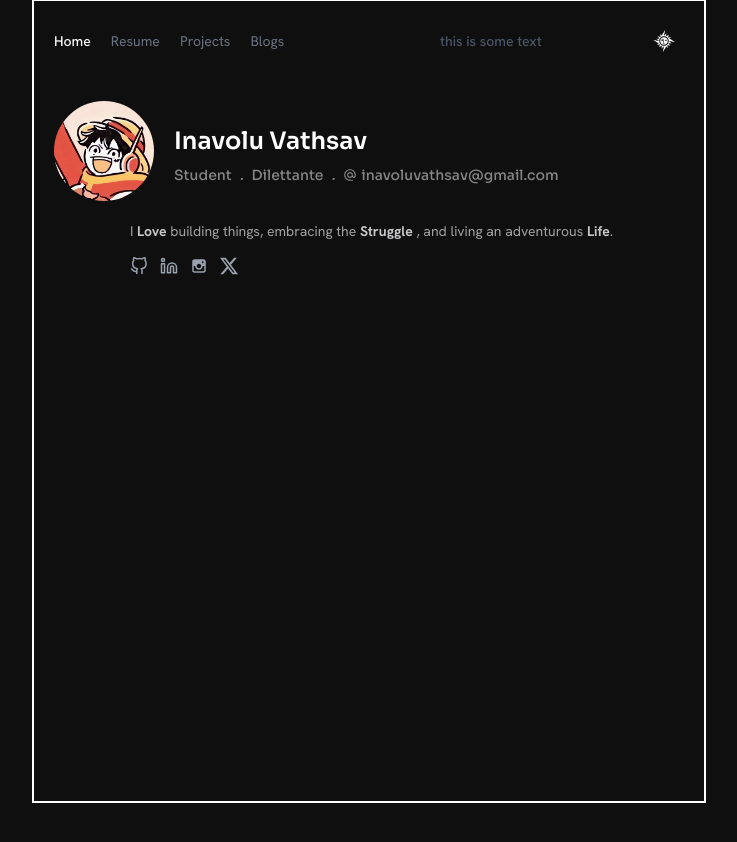
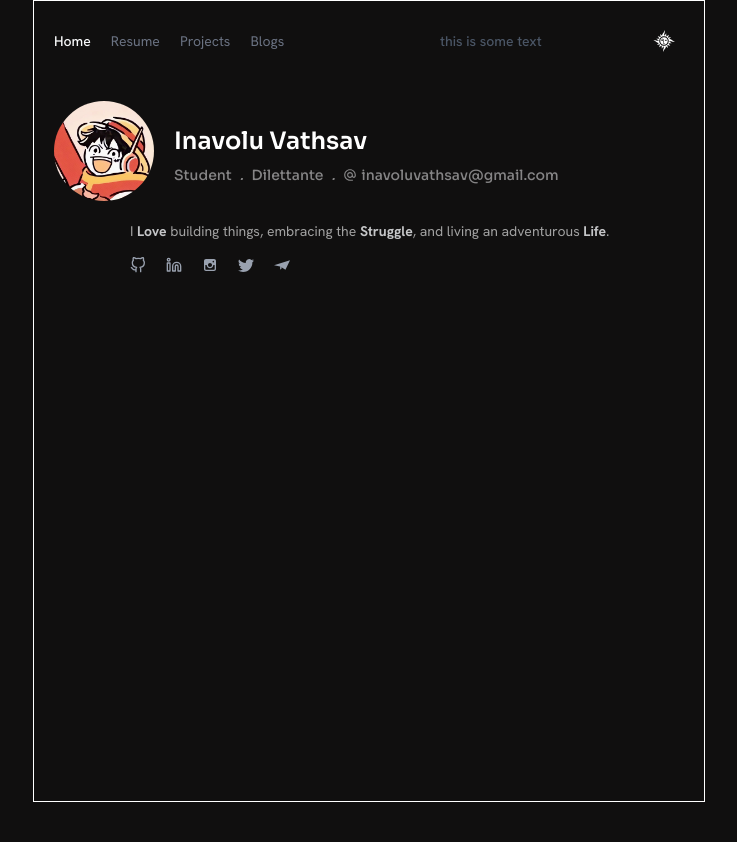
Before and after one commit to vathsavv56/my-portfolio, a React (Vite) app: page / in a window 1280 px wide. Shown: the top 842 px of the page, without its empty margins (271-1008 px from the left). Built offline with nearby package versions, Linux system fonts and the light colour scheme.

Commit message:
created Profile section

```diff
--- a/src/App.tsx
+++ b/src/App.tsx
@@ -37,7 +37,7 @@ const App = () => {
   return (
     <div className={
         cn(
-            "h-fit w-full max-w-2xl border mx-auto bg-[#100F0F] outline-white outline text-white font-grosek container"
+            "h-fit w-full max-w-2xl border mx-auto bg-[#100F0F] text-white font-grosek container"
         )
     }>
       <RouterProvider router={router} />
--- a/src/components/ContactSection.tsx
+++ b/src/components/ContactSection.tsx
@@ -1,6 +1,7 @@
 import { FiGithub, FiLinkedin } from "react-icons/fi";
 import { TiSocialInstagram } from "react-icons/ti";
 import { BsTwitter, BsTwitterX } from "react-icons/bs";
+import { SiMinutemailer } from "react-icons/si";
 
 const socials = [
   {
@@ -16,8 +17,13 @@ const socials = [
     link: "https://instagram.com/vathsavv56",
   },
   {
-    icon: BsTwitterX,
+    icon: BsTwitter,
+    hoverIcon: BsTwitterX,
     link: "https://twitter.com/yourusername",
+  },
+  {
+    icon: SiMinutemailer,
+    link: "https://mail.google.com/mail/?view=cm&fs=1&to=inavoluvathsav@gmail.com",
   },
 ];
 
@@ -25,24 +31,33 @@ const ContactSection = () => {
   return (
     <div className="mt-4 ml-24">
       <p className="font-grosek text-[14px] font-normal leading-5 text-[lab(66.128_-0.0000298023_0.0000119209)] max-w-lg">
-        I <strong className="text-gray-100/80"> Love </strong> building things,
-        embracing the <strong className="text-gray-100/80"> Struggle </strong>,
+        I <strong className="text-gray-100/80">Love</strong> building things,
+        embracing the <strong className="text-gray-100/80">Struggle</strong>,
         and living an adventurous{" "}
-        <strong className="text-gray-100/80"> Life</strong>.
+        <strong className="text-gray-100/80">Life</strong>.
       </p>
 
-      <div className="flex gap-3 mt-4">
+      <div className="flex gap-4 mt-4">
         {socials.map((item, index) => {
           const Icon = item.icon;
+          const HoverIcon = item.hoverIcon;
+
           return (
             <a
               key={index}
               href={item.link}
               target="_blank"
               rel="noopener noreferrer"
-              className="text-gray-400 hover:text-white text-lg"
+              className="group relative text-gray-400 hover:text-white w-5 h-5 transition-all duration-200 hover:-translate-y-0.5"
             >
-              <Icon />
+              {HoverIcon ? (
+                <>
+                  <Icon className="absolute inset-0 transition-all duration-300 group-hover:opacity-0 group-hover:scale-75" />
+                  <HoverIcon className="absolute inset-0 opacity-0 scale-75 transition-all duration-300 group-hover:opacity-100 group-hover:scale-100" />
+                </>
+              ) : (
+                <Icon className="transition-transform duration-200 group-hover:scale-110" />
+              )}
             </a>
           );
         })}
```
